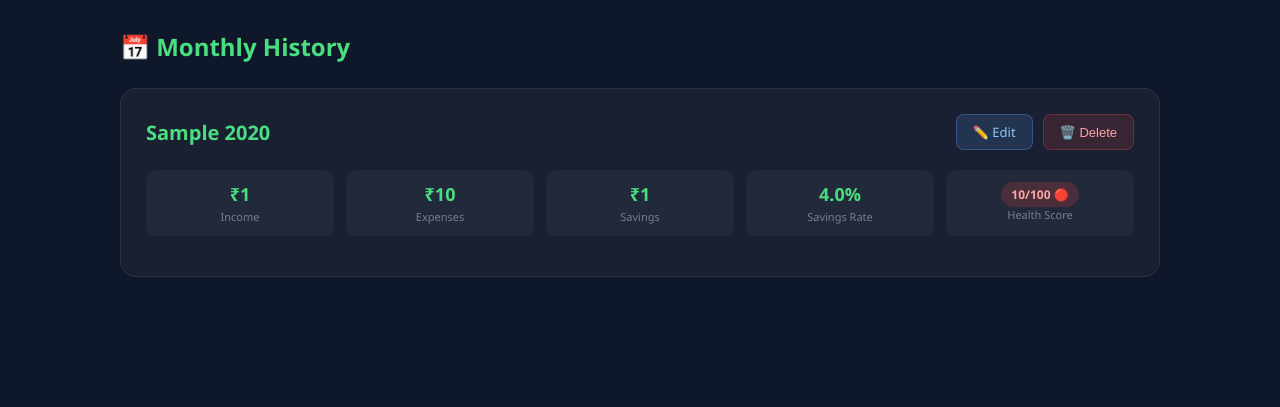
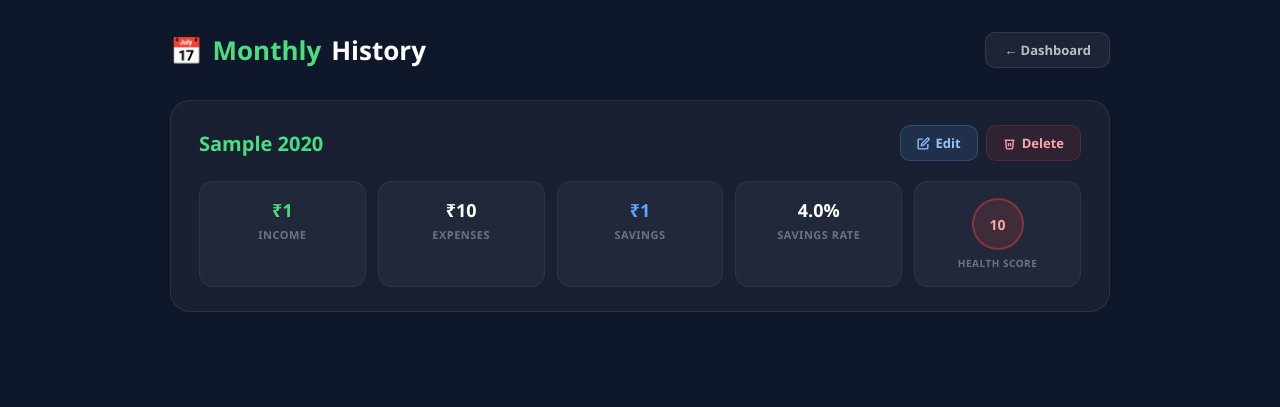
Before and after one commit to Bhatt753/financeiq, a Flask app: page /history in a window 1280 px wide. Shown: the part 62-469 px from the top of the page. Run offline with Flask 3, Linux system fonts and the light colour scheme; the visitor is signed in with stand-in values (Sample User, id 1); tables that the repository leaves empty hold one stand-in row (values such as "Sample post"); some libraries are stand-ins or nearby versions.

Commit message:
Fix delete POST form and redesign history page

```diff
--- a/routes/dashboard.py
+++ b/routes/dashboard.py
@@ -1,6 +1,6 @@
 # routes/dashboard.py
 
-from flask import Blueprint, render_template, redirect, session, url_for
+from flask import Blueprint, render_template, redirect, session, url_for, request
 from models.database import get_monthly_history, get_monthly_entry, \
     delete_monthly_entry, get_expenses_for_month
 from services.trends import analyze_trends, calculate_annual_summary
@@ -49,16 +49,15 @@ def edit_entry(entry_id):
         return redirect(url_for("dashboard.history"))
 
     if request.method == "POST":
-        from flask import request as req
-        income = float(req.form.get("income", 0))
+        income = float(request.form.get("income", 0))
         month  = entry["month"]
         year   = entry["year"]
 
-        names      = req.form.getlist("expense_name[]")
-        categories = req.form.getlist("expense_category[]")
-        types      = req.form.getlist("expense_type[]")
-        amounts    = req.form.getlist("expense_amount[]")
-
+        names      = request.form.getlist("expense_name[]")
+        categories = request.form.getlist("expense_category[]")
+        types      = request.form.getlist("expense_type[]")
+        amounts    = request.form.getlist("expense_amount[]")
+        emergency_fund = float(request.form.get("emergency_fund", 0) or 0)
         expenses = []
         for i in range(len(names)):
             try:
--- a/templates/history.html
+++ b/templates/history.html
@@ -9,135 +9,88 @@
     <link rel="stylesheet" href="{{ url_for('static', filename='style.css') }}">
     <title>History | FinanceIQ</title>
     <style>
-        * { margin: 0; padding: 0; box-sizing: border-box; }
-        body { font-family: 'Segoe UI', sans-serif; background: #0f172a; color: white; min-height: 100vh; }
-        .navbar {
-            background: rgba(255,255,255,0.05);
-            border-bottom: 1px solid rgba(255,255,255,0.1);
-            padding: 15px 30px;
-            display: flex;
-            justify-content: space-between;
-            align-items: center;
-        }
-        .navbar h1 { color: #4ade80; font-size: 22px; }
-        .nav-links a { color: rgba(255,255,255,0.7); text-decoration: none; margin-left: 20px; font-size: 14px; }
-        .nav-links a:hover { color: #4ade80; }
-        .nav-links .logout { background: rgba(239,68,68,0.2); padding: 6px 14px; border-radius: 8px; color: #fca5a5; }
-        .container { padding: 30px; max-width: 1100px; margin: 0 auto; }
-        .page-title { font-size: 24px; color: #4ade80; margin-bottom: 25px; font-weight: 700; }
-        .entry-card {
-            background: rgba(255,255,255,0.04);
-            border: 1px solid rgba(255,255,255,0.08);
-            border-radius: 16px;
-            padding: 25px;
-            margin-bottom: 20px;
-            transition: all 0.3s;
-        }
-        .entry-card:hover { border-color: rgba(74,222,128,0.3); }
-        .entry-header {
-            display: flex;
-            justify-content: space-between;
-            align-items: center;
-            margin-bottom: 20px;
-        }
-        .entry-month { font-size: 20px; font-weight: 700; color: #4ade80; }
-        .entry-actions { display: flex; gap: 10px; }
-        .btn-edit {
-            background: rgba(96,165,250,0.15);
-            border: 1px solid rgba(96,165,250,0.3);
-            color: #93c5fd;
-            padding: 8px 16px;
-            border-radius: 8px;
-            text-decoration: none;
-            font-size: 13px;
-            cursor: pointer;
-            transition: all 0.3s;
-        }
-        .btn-delete {
-            background: rgba(239,68,68,0.15);
-            border: 1px solid rgba(239,68,68,0.3);
-            color: #fca5a5;
-            padding: 8px 16px;
-            border-radius: 8px;
-            text-decoration: none;
-            font-size: 13px;
-            cursor: pointer;
-            transition: all 0.3s;
-        }
-        .btn-edit:hover { background: rgba(96,165,250,0.25); }
-        .btn-delete:hover { background: rgba(239,68,68,0.25); }
-        .metrics-row {
-            display: grid;
-            grid-template-columns: repeat(5, 1fr);
-            gap: 12px;
-            margin-bottom: 15px;
-        }
-        .metric {
-            background: rgba(255,255,255,0.04);
-            border-radius: 10px;
-            padding: 12px;
-            text-align: center;
-        }
-        .metric .value { font-size: 18px; font-weight: 700; color: #4ade80; }
-        .metric .label { font-size: 11px; color: rgba(255,255,255,0.4); margin-top: 3px; }
-        .badge {
-            padding: 4px 10px;
-            border-radius: 20px;
-            font-size: 12px;
-            font-weight: 600;
-        }
-        .badge-green { background: rgba(74,222,128,0.2); color: #4ade80; }
-        .badge-yellow { background: rgba(251,191,36,0.2); color: #fbbf24; }
-        .badge-red { background: rgba(239,68,68,0.2); color: #fca5a5; }
-        .empty-state {
-            text-align: center;
-            padding: 60px;
-            color: rgba(255,255,255,0.4);
-        }
-        .confirm-dialog {
-            display: none;
-            position: fixed;
-            top: 0; left: 0;
-            width: 100%; height: 100%;
-            background: rgba(0,0,0,0.7);
-            z-index: 1000;
-            align-items: center;
-            justify-content: center;
-        }
-        .confirm-dialog.active { display: flex; }
-        .confirm-box {
-            background: #1e293b;
-            border: 1px solid rgba(255,255,255,0.1);
-            border-radius: 16px;
-            padding: 30px;
-            text-align: center;
-            width: 350px;
-        }
-        .confirm-box h3 { font-size: 18px; margin-bottom: 10px; }
-        .confirm-box p { color: rgba(255,255,255,0.6); font-size: 14px; margin-bottom: 20px; }
-        .confirm-btns { display: flex; gap: 10px; justify-content: center; }
-        .btn-confirm-delete {
-            background: #ef4444;
-            color: white;
-            padding: 10px 20px;
-            border-radius: 8px;
-            border: none;
-            cursor: pointer;
-            font-size: 14px;
-            font-weight: 600;
-        }
-        .btn-cancel {
-            background: rgba(255,255,255,0.1);
-            color: white;
-            padding: 10px 20px;
-            border-radius: 8px;
-            border: none;
-            cursor: pointer;
-            font-size: 14px;
+        * { margin:0; padding:0; box-sizing:border-box; }
+        body { font-family:'Segoe UI',sans-serif; background:#0f172a; color:white; min-height:100vh; }
+
+        .navbar { background:rgba(255,255,255,0.05); backdrop-filter:blur(10px); border-bottom:1px solid rgba(255,255,255,0.1); padding:15px 30px; display:flex; justify-content:space-between; align-items:center; position:sticky; top:0; z-index:100; }
+        .navbar h1 { color:#4ade80; font-size:22px; }
+        .nav-links a { color:rgba(255,255,255,0.7); text-decoration:none; margin-left:20px; font-size:14px; transition:color 0.3s; }
+        .nav-links a:hover { color:#4ade80; }
+        .nav-links .logout { background:rgba(239,68,68,0.2); padding:6px 14px; border-radius:8px; color:#fca5a5; }
+
+        .container { padding:32px 30px; max-width:1000px; margin:0 auto; padding-bottom:80px; }
+
+        .page-header { display:flex; justify-content:space-between; align-items:center; margin-bottom:32px; }
+        .page-title { font-size:26px; font-weight:700; color:white; display:flex; align-items:center; gap:10px; }
+        .page-title span { color:#4ade80; }
+        .back-btn { background:rgba(255,255,255,0.06); border:1px solid rgba(255,255,255,0.1); color:rgba(255,255,255,0.7); padding:8px 18px; border-radius:10px; text-decoration:none; font-size:13px; font-weight:600; transition:all 0.2s; }
+        .back-btn:hover { border-color:#4ade80; color:#4ade80; }
+
+        .month-card { background:rgba(255,255,255,0.04); border:1px solid rgba(255,255,255,0.08); border-radius:20px; padding:24px 28px; margin-bottom:16px; transition:all 0.25s ease; animation:fadeUp 0.4s ease both; }
+        .month-card:hover { border-color:rgba(74,222,128,0.25); box-shadow:0 8px 32px rgba(0,0,0,0.4); transform:translateY(-1px); }
+
+        @keyframes fadeUp { from{opacity:0;transform:translateY(12px)} to{opacity:1;transform:translateY(0)} }
+
+        .month-header { display:flex; justify-content:space-between; align-items:center; margin-bottom:20px; }
+        .month-name { font-size:20px; font-weight:700; color:#4ade80; }
+        .month-actions { display:flex; gap:8px; }
+
+        .btn-edit { display:flex; align-items:center; gap:6px; background:rgba(96,165,250,0.12); border:1.5px solid rgba(96,165,250,0.25); color:#93c5fd; padding:8px 16px; border-radius:10px; text-decoration:none; font-size:13px; font-weight:600; transition:all 0.2s; }
+        .btn-edit:hover { background:rgba(96,165,250,0.2); border-color:#60a5fa; }
+
+        .btn-delete { display:flex; align-items:center; gap:6px; background:rgba(239,68,68,0.1); border:1.5px solid rgba(239,68,68,0.2); color:#fca5a5; padding:8px 16px; border-radius:10px; font-size:13px; font-weight:600; cursor:pointer; transition:all 0.2s; font-family:'Segoe UI',sans-serif; }
+        .btn-delete:hover { background:rgba(239,68,68,0.2); border-color:#ef4444; }
+
+        .stats-row { display:grid; grid-template-columns:repeat(5,1fr); gap:12px; }
+        .stat-box { background:rgba(255,255,255,0.04); border:1px solid rgba(255,255,255,0.06); border-radius:14px; padding:16px; text-align:center; }
+        .stat-box .val { font-size:18px; font-weight:700; color:white; margin-bottom:5px; }
+        .stat-box .lbl { font-size:11px; color:rgba(255,255,255,0.35); font-weight:600; text-transform:uppercase; letter-spacing:0.5px; }
+        .stat-box.income .val { color:#4ade80; }
+        .stat-box.savings .val { color:#60a5fa; }
+
+        .score-ring { width:52px; height:52px; border-radius:50%; display:flex; align-items:center; justify-content:center; font-size:14px; font-weight:800; margin:0 auto 6px; }
+        .ring-green  { background:rgba(74,222,128,0.15); color:#4ade80; border:2px solid rgba(74,222,128,0.4); }
+        .ring-yellow { background:rgba(251,191,36,0.15); color:#fbbf24; border:2px solid rgba(251,191,36,0.4); }
+        .ring-red    { background:rgba(239,68,68,0.15); color:#fca5a5; border:2px solid rgba(239,68,68,0.4); }
+        .health-label { font-size:10px; color:rgba(255,255,255,0.35); font-weight:600; text-transform:uppercase; letter-spacing:0.5px; }
+
+        /* CONFIRM DIALOG */
+        .confirm-overlay { display:none; position:fixed; inset:0; background:rgba(0,0,0,0.75); z-index:200; align-items:center; justify-content:center; backdrop-filter:blur(4px); }
+        .confirm-overlay.open { display:flex; }
+        .confirm-box { background:#1e293b; border:1px solid rgba(255,255,255,0.1); border-radius:20px; padding:32px; text-align:center; width:340px; max-width:90vw; animation:fadeUp 0.3s ease; }
+        .confirm-box h3 { font-size:20px; margin-bottom:10px; }
+        .confirm-box p { color:rgba(255,255,255,0.55); font-size:14px; margin-bottom:24px; line-height:1.6; }
+        .confirm-btns { display:flex; gap:10px; justify-content:center; }
+        .btn-confirm { background:#ef4444; color:white; padding:11px 24px; border-radius:10px; border:none; cursor:pointer; font-size:14px; font-weight:700; font-family:'Segoe UI',sans-serif; transition:all 0.2s; }
+        .btn-confirm:hover { background:#dc2626; transform:translateY(-1px); }
+        .btn-cancel { background:rgba(255,255,255,0.08); color:rgba(255,255,255,0.7); padding:11px 24px; border-radius:10px; border:1px solid rgba(255,255,255,0.1); cursor:pointer; font-size:14px; font-family:'Segoe UI',sans-serif; transition:all 0.2s; }
+        .btn-cancel:hover { background:rgba(255,255,255,0.14); }
+
+        .empty-state { text-align:center; padding:80px 20px; color:rgba(255,255,255,0.3); }
+        .empty-state .ei { font-size:56px; margin-bottom:16px; }
+        .empty-state h3 { font-size:22px; color:rgba(255,255,255,0.6); margin-bottom:8px; }
+        .empty-state p { font-size:14px; margin-bottom:24px; }
+        .btn-cta { background:linear-gradient(135deg,#4ade80,#22c55e); color:white; padding:13px 28px; border-radius:12px; text-decoration:none; font-weight:700; font-size:14px; display:inline-block; transition:all 0.3s; }
+        .btn-cta:hover { transform:translateY(-2px); box-shadow:0 10px 25px rgba(74,222,128,0.3); }
+
+        .bottom-nav { position:fixed; bottom:0; left:0; right:0; background:rgba(15,23,42,0.95); backdrop-filter:blur(20px); border-top:1px solid rgba(255,255,255,0.08); display:none; justify-content:space-around; align-items:center; padding:10px 0 max(10px,env(safe-area-inset-bottom)); z-index:100; }
+        .bottom-nav a { display:flex; flex-direction:column; align-items:center; gap:3px; color:rgba(255,255,255,0.4); text-decoration:none; font-size:10px; font-weight:600; padding:4px 10px; transition:color 0.2s; }
+        .bottom-nav a.active, .bottom-nav a:hover { color:#4ade80; }
+        .nav-icon { font-size:20px; }
+
+        @media(max-width:768px) {
+            .container { padding:20px 14px 90px; }
+            .navbar { padding:12px 16px; }
+            .stats-row { grid-template-columns:1fr 1fr; gap:10px; }
+            .month-card { padding:18px; }
+            .month-name { font-size:17px; }
+            .bottom-nav { display:flex; }
+            .page-header { flex-direction:column; align-items:flex-start; gap:12px; }
         }
     </style>
 </head>
 <body>
+
 <nav class="navbar">
     <h1>💰 FinanceIQ</h1>
     <div class="nav-links">
@@ -149,106 +102,123 @@
 </nav>
 
 <div class="container">
-        <div class="page-title">📅 Monthly History</div>
+    <div class="page-header">
+        <div class="page-title">📅 <span>Monthly</span> History</div>
+        <a href="/dashboard" class="back-btn">← Dashboard</a>
+    </div>
 
     {% if history %}
         {% for entry in history %}
-            <div class="entry-card">
-                <div class="entry-header">
-                    <div class="entry-month">{{ entry.month }} {{ entry.year }}</div>
-                    <div class="entry-actions">
-                        <a href="/edit_entry/{{ entry.id }}" class="btn-edit">✏️ Edit</a>
-                        <button class="btn-delete" onclick="confirmDelete({{ entry.id }}, '{{ entry.month }} {{ entry.year }}')">🗑️ Delete</button>
+        <div class="month-card" style="animation-delay:{{ loop.index0 * 0.05 }}s">
+            <div class="month-header">
+                <div class="month-name">{{ entry.month }} {{ entry.year }}</div>
+                <div class="month-actions">
+                    <a href="/edit_entry/{{ entry.id }}" class="btn-edit">
+                        <svg width="13" height="13" viewBox="0 0 24 24" fill="none" stroke="currentColor" stroke-width="2.5"><path d="M11 4H4a2 2 0 0 0-2 2v14a2 2 0 0 0 2 2h14a2 2 0 0 0 2-2v-7"/><path d="M18.5 2.5a2.121 2.121 0 0 1 3 3L12 15l-4 1 1-4 9.5-9.5z"/></svg>
+                        Edit
+                    </a>
+                    <button class="btn-delete" onclick="askDelete({{ entry.id }}, '{{ entry.month }} {{ entry.year }}')">
+                        <svg width="13" height="13" viewBox="0 0 24 24" fill="none" stroke="currentColor" stroke-width="2.5"><polyline points="3 6 5 6 21 6"/><path d="M19 6l-1 14a2 2 0 0 1-2 2H8a2 2 0 0 1-2-2L5 6"/><path d="M10 11v6M14 11v6"/></svg>
+                        Delete
+                    </button>
                 </div>
             </div>
 
-                <div class="metrics-row">
-                    <div class="metric">
-                        <div class="value">₹{{ "{:,.0f}".format(entry.income) }}</div>
-                        <div class="label">Income</div>
+            <div class="stats-row">
+                <div class="stat-box income">
+                    <div class="val">₹{{ "{:,.0f}".format(entry.income) }}</div>
+                    <div class="lbl">Income</div>
                 </div>
-                    <div class="metric">
-                        <div class="value">₹{{ "{:,.0f}".format(entry.total_expenses) }}</div>
-                        <div class="label">Expenses</div>
+                <div class="stat-box">
+                    <div class="val">₹{{ "{:,.0f}".format(entry.total_expenses) }}</div>
+                    <div class="lbl">Expenses</div>
                 </div>
-                    <div class="metric">
-                        <div class="value" style="color: {% if entry.savings >= 0 %}#4ade80{% else %}#fca5a5{% endif %}">
+                <div class="stat-box savings">
+                    <div class="val" style="color:{% if entry.savings >= 0 %}#60a5fa{% else %}#fca5a5{% endif %}">
                         ₹{{ "{:,.0f}".format(entry.savings) }}
                     </div>
-                        <div class="label">Savings</div>
+                    <div class="lbl">Savings</div>
                 </div>
-                    <div class="metric">
-                        <div class="value">{{ entry.savings_rate }}%</div>
-                        <div class="label">Savings Rate</div>
+                <div class="stat-box">
+                    <div class="val">{{ entry.savings_rate }}%</div>
+                    <div class="lbl">Savings Rate</div>
                 </div>
-                    <div class="metric">
-                        {% if entry.health_score >= 80 %}
-                        <span class="badge badge-green">{{ entry.health_score }}/100 🟢</span>
-                        {% elif entry.health_score >= 60 %}
-                        <span class="badge badge-yellow">{{ entry.health_score }}/100 🟡</span>
-                        {% else %}
-                        <span class="badge badge-red">{{ entry.health_score }}/100 🔴</span>
-                        {% endif %}
-                        <div class="label">Health Score</div>
+                <div class="stat-box">
+                    <div class="score-ring {% if entry.health_score >= 80 %}ring-green{% elif entry.health_score >= 60 %}ring-yellow{% else %}ring-red{% endif %}">
+                        {{ entry.health_score }}
+                    </div>
+                    <div class="health-label">Health Score</div>
                 </div>
             </div>
         </div>
         {% endfor %}
+
     {% else %}
     <div class="empty-state">
-                <h3>No history yet!</h3>
-                <p>Add your first month's data to see it here</p>
+        <div class="ei">📊</div>
+        <h3>No history yet</h3>
+        <p>Start tracking your finances to see monthly history here.</p>
+        <a href="/add_data" class="btn-cta">+ Add First Month</a>
     </div>
     {% endif %}
 </div>
 
-    <!-- Confirm Delete Dialog -->
-    <div class="confirm-dialog" id="confirmDialog">
+<!-- CONFIRM DELETE DIALOG -->
+<div class="confirm-overlay" id="confirmOverlay">
     <div class="confirm-box">
         <h3>🗑️ Delete Entry?</h3>
-            <p id="confirmMsg">Are you sure you want to delete this entry?</p>
+        <p id="confirmMsg">Are you sure?</p>
         <div class="confirm-btns">
             <button class="btn-cancel" onclick="closeDialog()">Cancel</button>
-                <button class="btn-confirm-delete" id="confirmBtn">Delete</button>
+            <button class="btn-confirm" id="confirmBtn">Delete</button>
         </div>
     </div>
 </div>
 
+<!-- Hidden delete forms — one per entry -->
+{% if history %}
+{% for entry in history %}
+<form id="delete-form-{{ entry.id }}"
+      method="POST"
+      action="/delete_entry/{{ entry.id }}"
+      style="display:none">
+</form>
+{% endfor %}
+{% endif %}
+
+<div class="bottom-nav">
+    <a href="/dashboard"><span class="nav-icon">🏠</span><span>Home</span></a>
+    <a href="/add_data"><span class="nav-icon">➕</span><span>Add Data</span></a>
+    <a href="/history" class="active"><span class="nav-icon">📅</span><span>History</span></a>
+    <a href="/goal"><span class="nav-icon">🎯</span><span>Goals</span></a>
+    <a href="/logout"><span class="nav-icon">🚪</span><span>Logout</span></a>
+</div>
+
 <script>
-        function confirmDelete(id, month) {
+let pendingId = null;
+
+function askDelete(id, label){
+    pendingId = id;
     document.getElementById('confirmMsg').textContent =
-                `Are you sure you want to delete ${month} data? This cannot be undone.`;
-            document.getElementById('confirmBtn').onclick = function() {
-                window.location.href = '/delete_entry/' + id;
-            };
-            document.getElementById('confirmDialog').classList.add('active');
+        `Delete ${label} data? This cannot be undone.`;
+    document.getElementById('confirmOverlay').classList.add('open');
 }
 
-        function closeDialog() {
-            document.getElementById('confirmDialog').classList.remove('active');
+function closeDialog(){
+    pendingId = null;
+    document.getElementById('confirmOverlay').classList.remove('open');
 }
+
+document.getElementById('confirmBtn').addEventListener('click', function(){
+    if(pendingId){
+        document.getElementById('delete-form-' + pendingId).submit();
+    }
+});
+
+// Close on backdrop click
+document.getElementById('confirmOverlay').addEventListener('click', function(e){
+    if(e.target === this) closeDialog();
+});
 </script>
-    <div class="bottom-nav">
-        <a href="/dashboard" class="{% if request.endpoint == 'dashboard' %}active{% endif %}">
-            <span class="nav-icon">🏠</span>
-            <span>Home</span>
-        </a>
-        <a href="/add_data" class="{% if request.endpoint == 'add_data' %}active{% endif %}">
-            <span class="nav-icon">➕</span>
-            <span>Add Data</span>
-        </a>
-        <a href="/history" class="{% if request.endpoint == 'history' %}active{% endif %}">
-            <span class="nav-icon">📅</span>
-            <span>History</span>
-        </a>
-        <a href="/goal" class="{% if request.endpoint == 'goal' %}active{% endif %}">
-            <span class="nav-icon">🎯</span>
-            <span>Goals</span>
-        </a>
-        <a href="/logout">
-            <span class="nav-icon">🚪</span>
-            <span>Logout</span>
-        </a>
-    </div>
 </body>
 </html>
```
Lines whose indentation alone changed are shown as unchanged.
